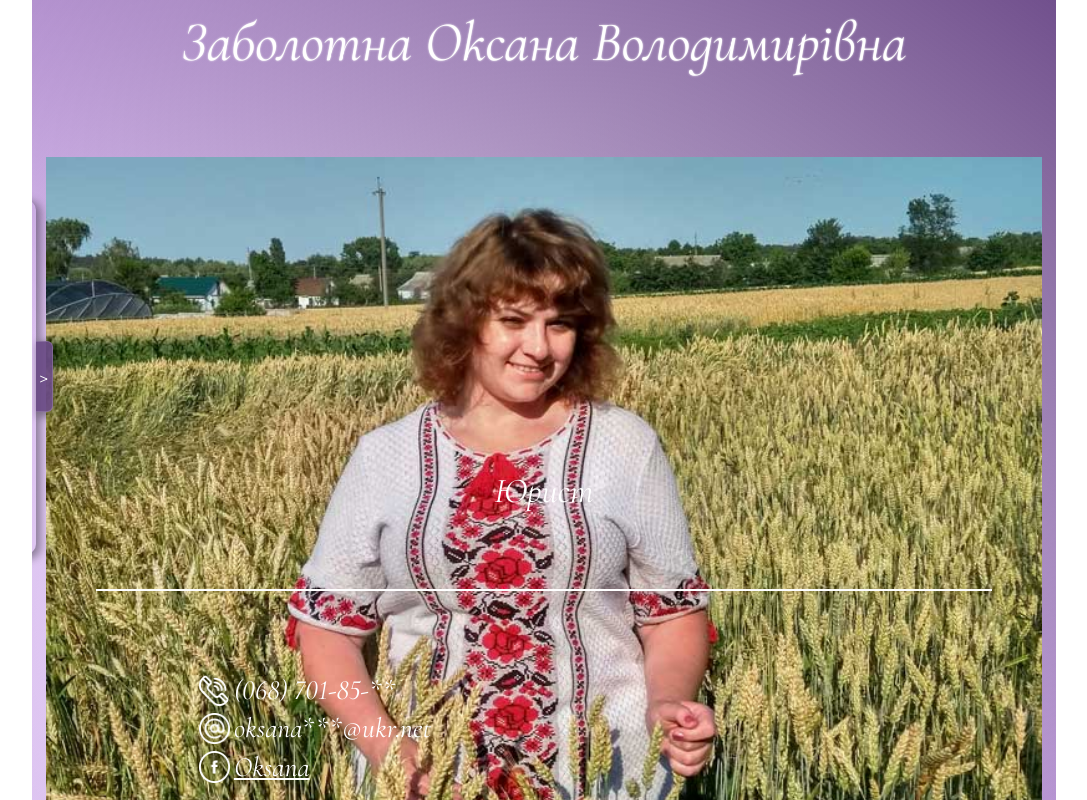
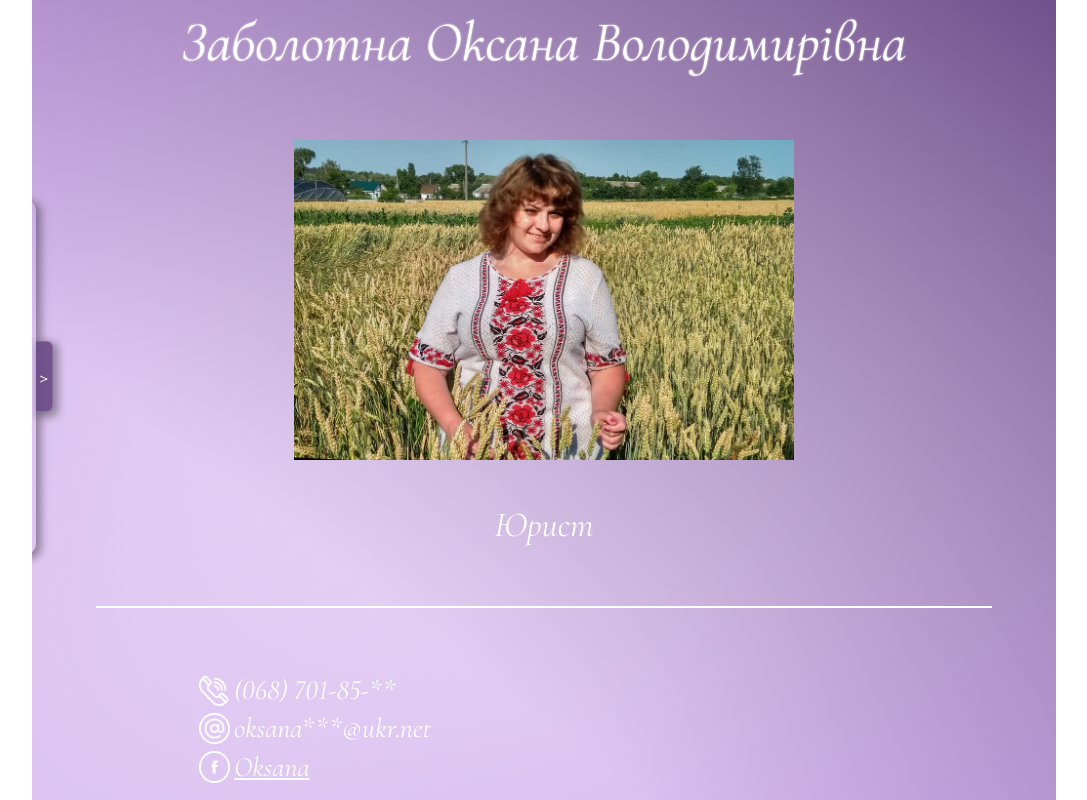
Before and after one commit to Pasha147/LawUkr, an Angular app in the folder Lawukr/: page /main in a window 1280 px wide. Shown: the whole page, without its empty margins (96-1183 px from the left). Built offline with nearby package versions, Linux system fonts and the light colour scheme.

Commit message:
The main page has been corrected

```diff
--- a/Lawukr/src/app/main/main.component.scss
+++ b/Lawukr/src/app/main/main.component.scss
@@ -23,12 +23,14 @@
     text-shadow: 0 0 2px #ffffff;
   }
   .logoCont {
-    height: 18rem;
+    height: 40vh;
     margin-top: 1.5rem;
-    margin-bottom: 0rem;
+    // margin-bottom: 0rem;
     .logoImg {
-      width: 100%;
+      height: 100%;
+      max-width: 92vw;
       object-fit: cover;
+      margin: 0 auto;
       //   box-shadow: 0 0 1rem 1rem rgba(255, 255, 255, 0.897);
       //   background: white;
       //   border: #ffffffb6 solid 2px;
--- a/Lawukr/src/app/main/main.component.ts
+++ b/Lawukr/src/app/main/main.component.ts
@@ -11,7 +11,7 @@ export class MainComponent implements OnInit {
 
   ngOnInit(): void {}
 
-  imgUrl = './assets/main.jpg';
+  imgUrl = './assets/main1.jpg';
 
   items = [
     {
```
Also changed, not shown: Lawukr/src/assets/main1.jpg (added), 1 other file (tests, documents, lock files or other folders).
